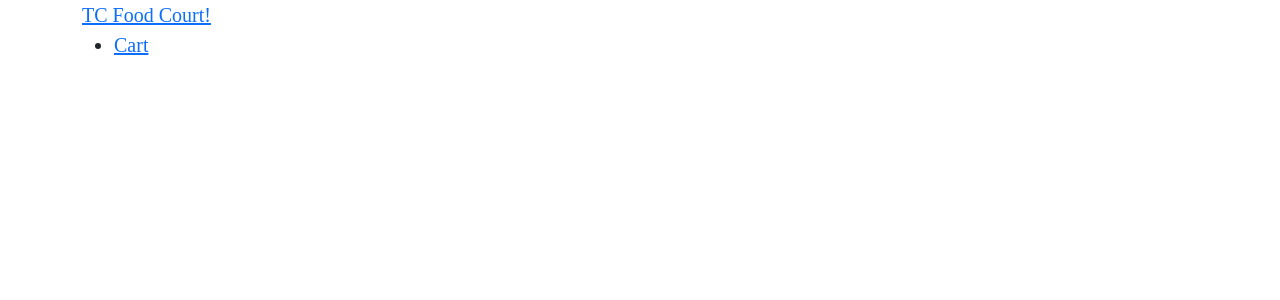
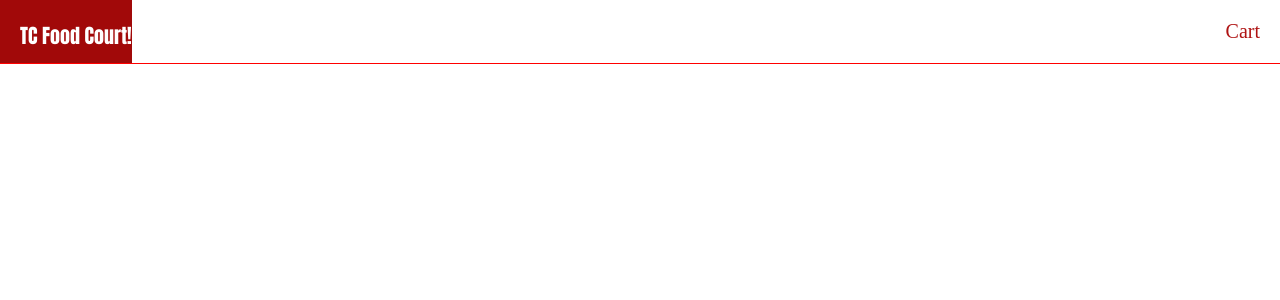
Before and after one commit to ImVikasJi/Food-Court, an Angular app: page / in a window 1280 px wide. Shown: the top 300 px of the page. Built offline with nearby package versions, Linux system fonts and the light colour scheme.

Commit message:
Styled header.component.css

```diff
--- a/src/app/header/header.component.css
+++ b/src/app/header/header.component.css
@@ -0,0 +1,42 @@
+header{
+    background-color: white;
+    padding: 0;
+    border-bottom: 1px solid red;
+}
+
+a{
+    color: #af1313;
+}
+
+.logo{
+    /* margin-top: 1em;
+    margin-left: 1em; */
+    padding-top: 1em;
+    padding-left: 1em;
+    justify-content: center;
+}
+
+a:hover{
+    background-color: rgb(161, 9, 9);
+    color: white;
+}
+
+.container{
+    margin: 0 auto;
+    display: flex;
+    justify-content: space-between;
+}
+
+a.logo{
+    font-family: Impact, Haettenschweiler, 'Arial Narrow Bold', sans-serif;
+}
+
+nav ul{
+    list-style-type: none;
+    margin: 0;
+}
+
+nav ul li a{
+    padding: 1em;
+    display: inline-block;
+}
--- a/src/app/header/header.component.html
+++ b/src/app/header/header.component.html
@@ -4,7 +4,7 @@
         <nav>
             <ul>
                 <li>
-                    <a href="#">Cart</a>
+                    <a href="#" routerLink="/cart-page">Cart</a>
                 </li>
             </ul>
         </nav>
--- a/src/index.html
+++ b/src/index.html
@@ -7,19 +7,19 @@
     <meta name="viewport" content="width=device-width, initial-scale=1" />
     <link rel="icon" type="image/x-icon" href="favicon.ico" />
 
-    <link
+    <!-- <link
       href="https://cdn.jsdelivr.net/npm/bootstrap@5.1.3/dist/css/bootstrap.min.css"
       rel="stylesheet"
       integrity="sha384-1BmE4kWBq78iYhFldvKuhfTAU6auU8tT94WrHftjDbrCEXSU1oBoqyl2QvZ6jIW3"
       crossorigin="anonymous"
-    />
+    /> -->
   </head>
   <body>
     <app-root></app-root>
-    <script
+    <!-- <script
       src="https://cdn.jsdelivr.net/npm/bootstrap@5.1.3/dist/js/bootstrap.bundle.min.js"
       integrity="sha384-ka7Sk0Gln4gmtz2MlQnikT1wXgYsOg+OMhuP+IlRH9sENBO0LRn5q+8nbTov4+1p"
       crossorigin="anonymous"
-    ></script>
+    ></script> -->
   </body>
 </html>
--- a/src/styles.css
+++ b/src/styles.css
@@ -16,3 +16,7 @@ body{
     font-family:  'Times New Roman', Times, serif;
     font-size: 20px;
 }
+
+a{
+    text-decoration: none;
+}
```
